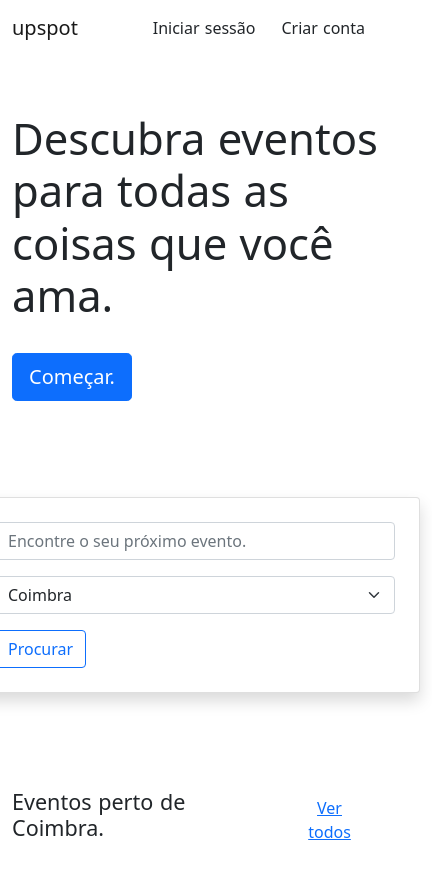
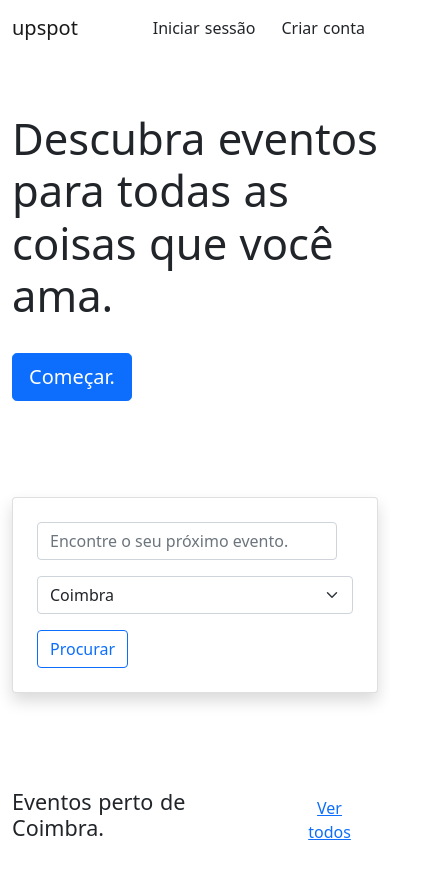
Before and after one commit to FranciscoMendes10866/upspot, a Nuxt app in the folder client/: page / in a window 390 px wide. Shown: the top 876 px of the page, 432 px wide, since content can reach past the window. Built offline with nearby package versions, Linux system fonts and the light colour scheme.

Commit message:
search component is responsive

```diff
--- a/client/components/Search.vue
+++ b/client/components/Search.vue
@@ -4,9 +4,8 @@
       <div class="col-12">
         <input
           type="text"
-          class="form-control"
+          class="form-control limit"
           id="exampleFormControlInput1"
-          style="width: 400px"
           placeholder="Encontre o seu próximo evento."
         />
       </div>
@@ -33,3 +32,14 @@
 import Vue from 'vue'
 export default Vue.extend({})
 </script>
+
+<style scoped>
+.limit {
+  width: 400px;
+}
+@media only screen and (max-width: 600px) {
+  .limit {
+    width: 300px;
+  }
+}
+</style>
```
